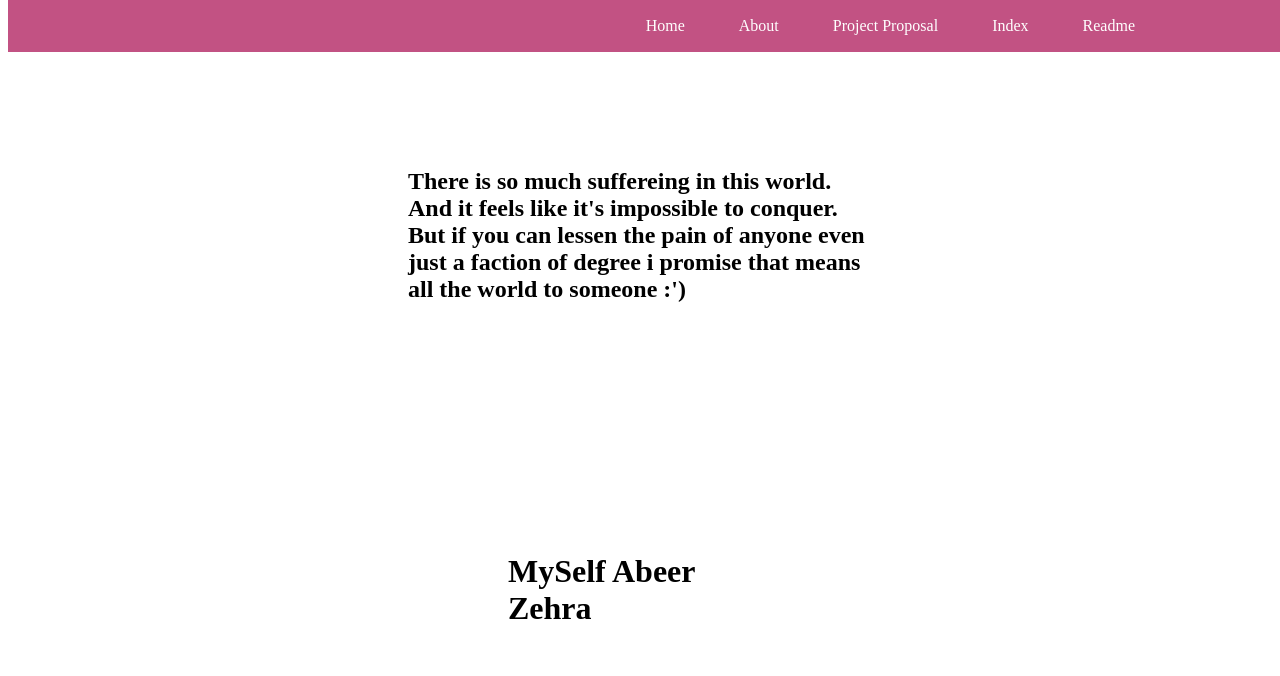
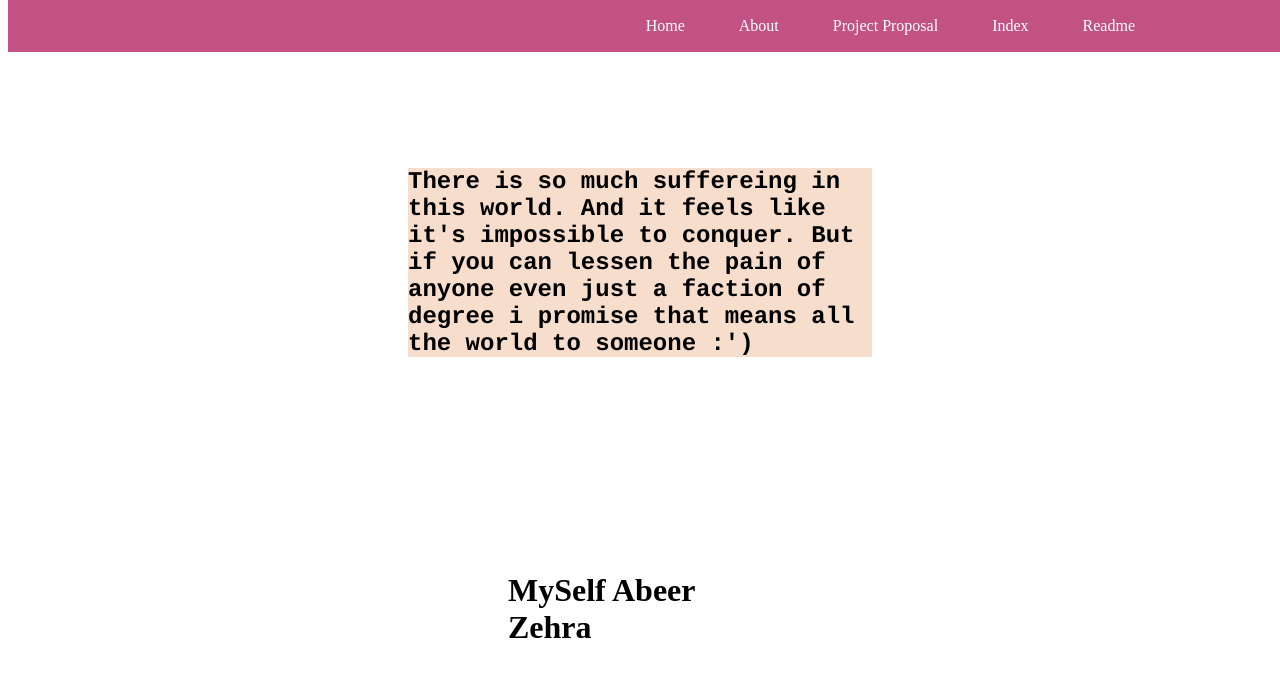
Before and after one commit to abeerzehra/Assigment-01WP, a plain HTML site: page Index.html in a window 1280 px wide. Drawn offline with Linux system fonts and the light colour scheme.

Commit message:
qwertyuui

```diff
--- a/Index.html
+++ b/Index.html
@@ -20,7 +20,7 @@
         </div>
     </div>
 
-    <div class="quotation">
+    <div style = "font-family:courier,arial,helvetica;" class="quotation">
         <h2>There is so much suffereing in this world. And it feels like it's impossible to
             conquer. But if you can lessen the pain of anyone even just a faction of degree <b>i</b> promise
             that means all the world to someone :')
--- a/style.css
+++ b/style.css
@@ -20,11 +20,12 @@ body{
     margin-left: 400px;
     margin-right: 400px;
     margin-top: 100px;
+    background-color:#F6DDCC;
 }
 .MyName{
     margin-left: 500px;
     margin-right: 500px;
-    margin-top: 250px;
+    margin-top: 215px;
 }
 div.image{
     text-align: right;
```
